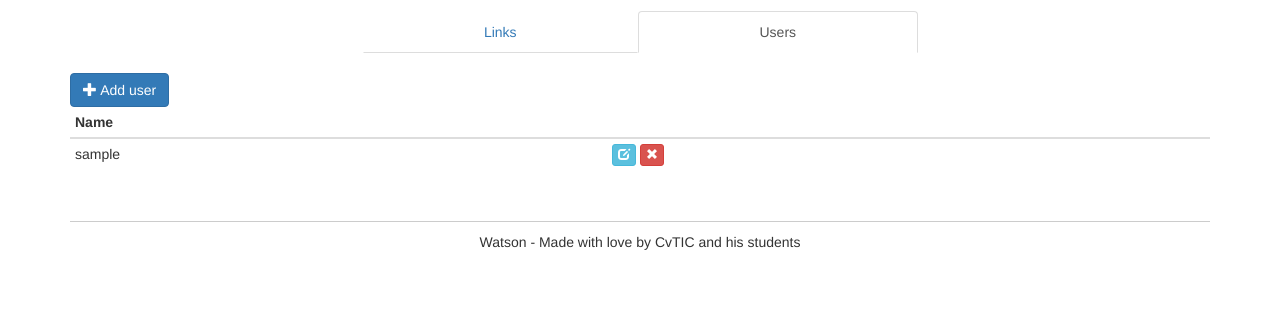
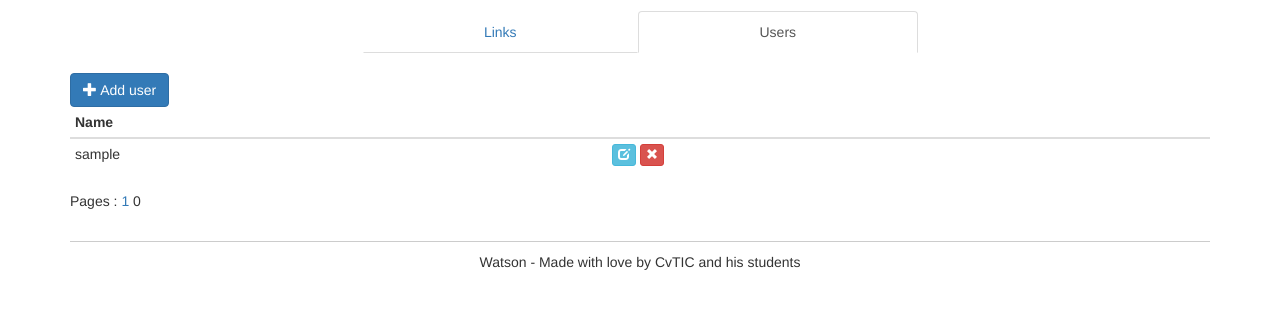
Before and after one commit to SihamWeb/UEL313-Groupe3-S3, a PHP site: template views/admin.html.twig in a window 1280 px wide, after a click on "Users". Shown: the part 152-461 px from the top of the page. Run offline with PHP 8.4, Linux system fonts and the light colour scheme; the template is opened without the code that fills it: most values are stand-ins (such as "Sample title", 1, 10 or a date in 2020); some libraries are stand-ins or nearby versions.

Commit message:
pagination-branch: Add section for pagination buttons in admin view/page (users and links)

```diff
--- a/views/admin.html.twig
+++ b/views/admin.html.twig
@@ -63,6 +63,17 @@
                 {% endfor %}
             </table>
         </div>
+        <!-- Pagination links -->
+        <div>
+            <span>Pages :</span>
+            {% for page in 1..totalPagesLinks %}
+                {% if page == currentPageLinks %}
+                    <span>{{ page }}</span>
+                {% else %}
+                    <a href="{{ path('admin', {'pageLinks': page}) }}">{{ page }}</a>
+                {% endif %}
+            {% endfor %}
+        </div>
         {% else %}
         <div class="alert alert-warning">No links found.</div>
         {% endif %}
@@ -108,6 +119,17 @@
                 {% endfor %}
             </table>
         </div>
+        <!-- Pagination users -->
+        <div>
+            <span>Pages :</span>
+            {% for page in 1..totalPagesUsers %}
+                {% if page == currentPageUsers %}
+                    <span>{{ page }}</span>
+                {% else %}
+                    <a href="{{ path('admin', {'pageUsers': page}) }}">{{ page }}</a>
+                {% endif %}
+            {% endfor %}
+        </div>
         {% else %}
         <div class="alert alert-warning">No users found.</div>
         {% endif %}
```
